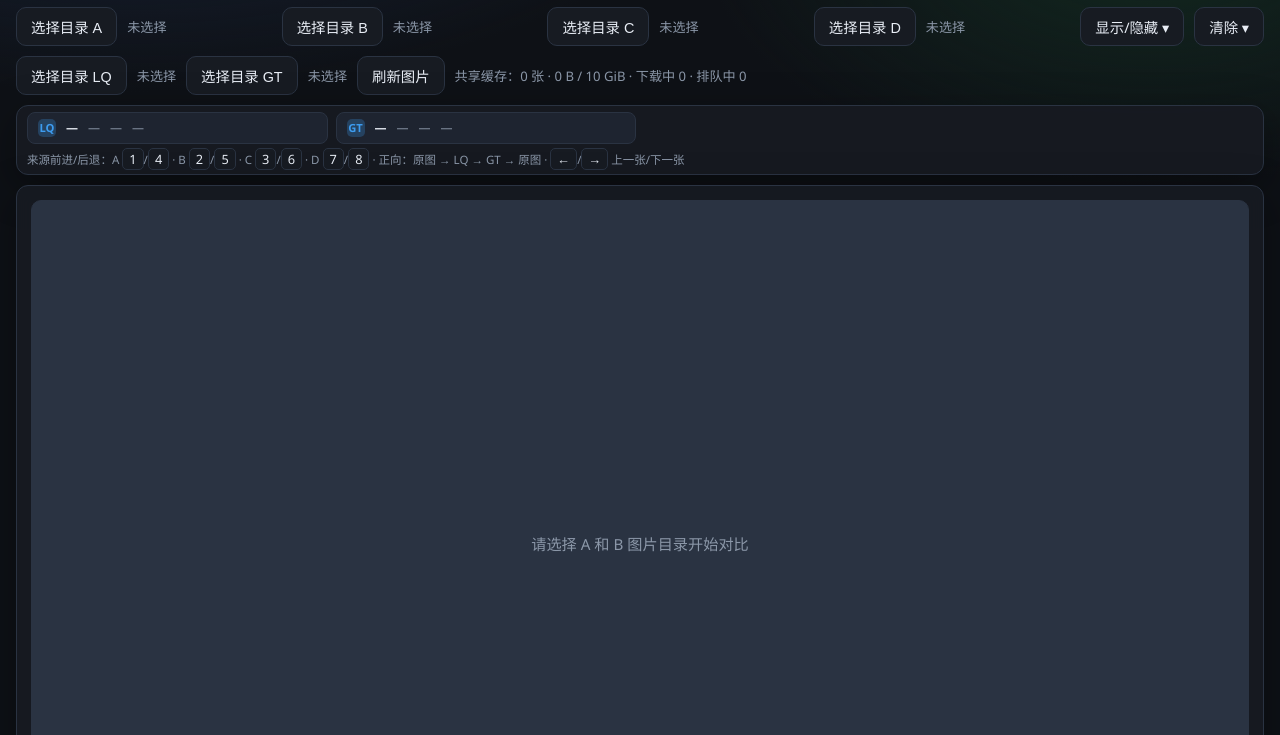
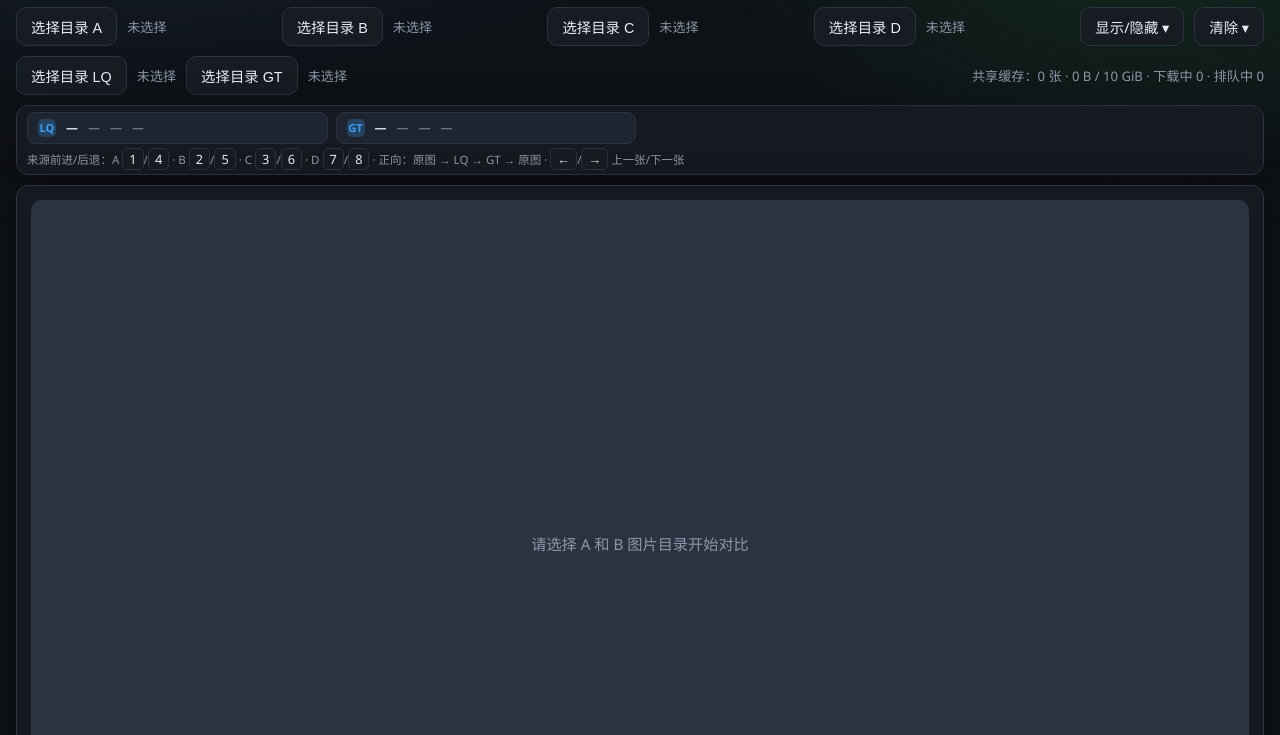
Before and after one commit to wwbwang/image-split-compare, a plain HTML site: page index.html in a window 1280 px wide. Shown: the part 65-800 px from the top of the page. Drawn offline with Linux system fonts and the light colour scheme.

Commit message:
Right-align toolbar actions and remove the image refresh button
Group visibility and clear menus at the right edge, right-align cache status, and remove the image refresh control and its handler. Document browser refresh for rereading image versions.

```diff
--- a/index.html
+++ b/index.html
@@ -73,13 +73,14 @@
     }
 
     .toolbar-primary { flex-wrap: nowrap; }
-    .toolbar-primary > button, .toolbar-primary > details { flex-shrink: 0; }
+    .toolbar-primary > button, .toolbar-actions { flex-shrink: 0; }
     .toolbar-primary .file-label { flex: 0 1 150px; min-width: 0; }
-    .toolbar-primary > details:last-child .toolbar-menu-panel { left: auto; right: 0; }
+    .toolbar-actions { display: flex; gap: 10px; margin-left: auto; }
+    .toolbar-actions > details:last-child .toolbar-menu-panel { left: auto; right: 0; }
+    #cacheStatus { margin-left: auto; max-width: none; text-align: right; }
 
     @media (max-width: 900px) {
       .toolbar-primary { flex-wrap: wrap; }
-      .toolbar-primary > details:last-child .toolbar-menu-panel { left: 0; right: auto; }
     }
 
     .file-btn, button, .select-wrap, .toolbar-menu > summary {
@@ -660,6 +661,7 @@
       <span class="file-label" id="nameC">未选择</span>
       <button class="file-btn" id="chooseD">选择目录 D</button>
       <span class="file-label" id="nameD">未选择</span>
+      <div class="toolbar-actions">
         <details class="toolbar-menu" id="visibilityMenu">
           <summary role="button">显示/隐藏 ▾</summary>
           <div class="toolbar-menu-panel" role="group" aria-label="显示的对比栏">
@@ -683,13 +685,13 @@
           </div>
         </details>
       </div>
+    </div>
     <div class="toolbar toolbar-reference">
       <button class="file-btn" id="chooseLQ">选择目录 LQ</button>
       <span class="file-label" id="nameLQ">未选择</span>
       <button class="file-btn" id="chooseGT">选择目录 GT</button>
       <span class="file-label" id="nameGT">未选择</span>
-      <button id="refreshImages" title="重新读取目录和图片版本；图片变化后下载新版">刷新图片</button>
-      <span class="file-label" id="cacheStatus" style="max-width: none" title="当前浏览器同一访问地址的所有目录和标签页共用 10 GiB 图片缓存">本机缓存初始化中…</span>
+      <span class="file-label" id="cacheStatus" title="当前浏览器同一访问地址的所有目录和标签页共用 10 GiB 图片缓存">本机缓存初始化中…</span>
     </div>
   </header>
 
@@ -1546,7 +1548,6 @@
     $("refreshDirectories").onclick = () => browse(new URLSearchParams({ dir: pickerData?.current.id || "root", refresh: "1" }));
     $("previousBtn").onclick = () => move(-1);
     $("nextBtn").onclick = () => move(1);
-    $("refreshImages").onclick = () => loadComparison(files[index]);
     $("clearImageCache").onclick = async () => {
       const button = $("clearImageCache");
       button.disabled = true;
```
Also changed, not shown: 1 other file. Lines whose indentation alone changed are shown as unchanged.
